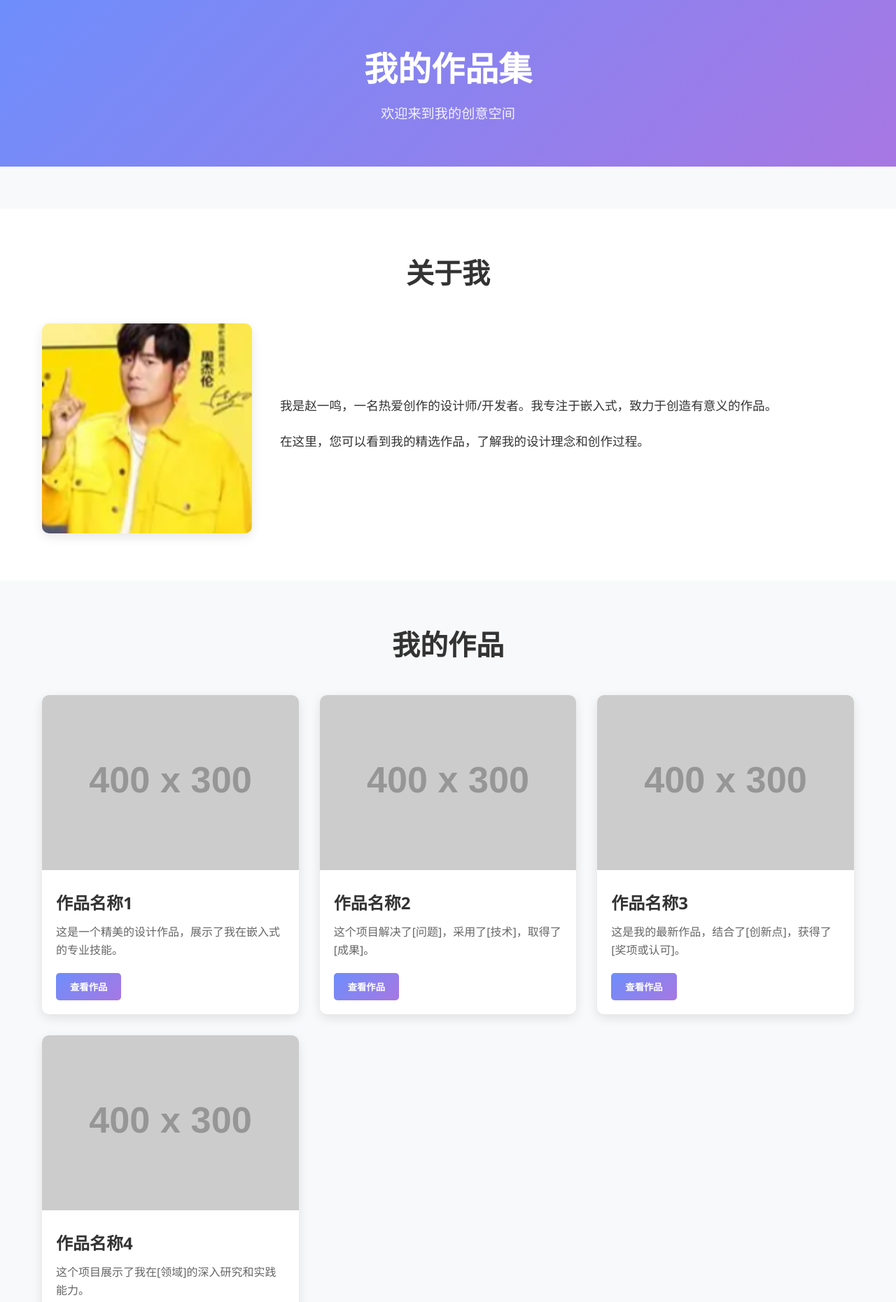
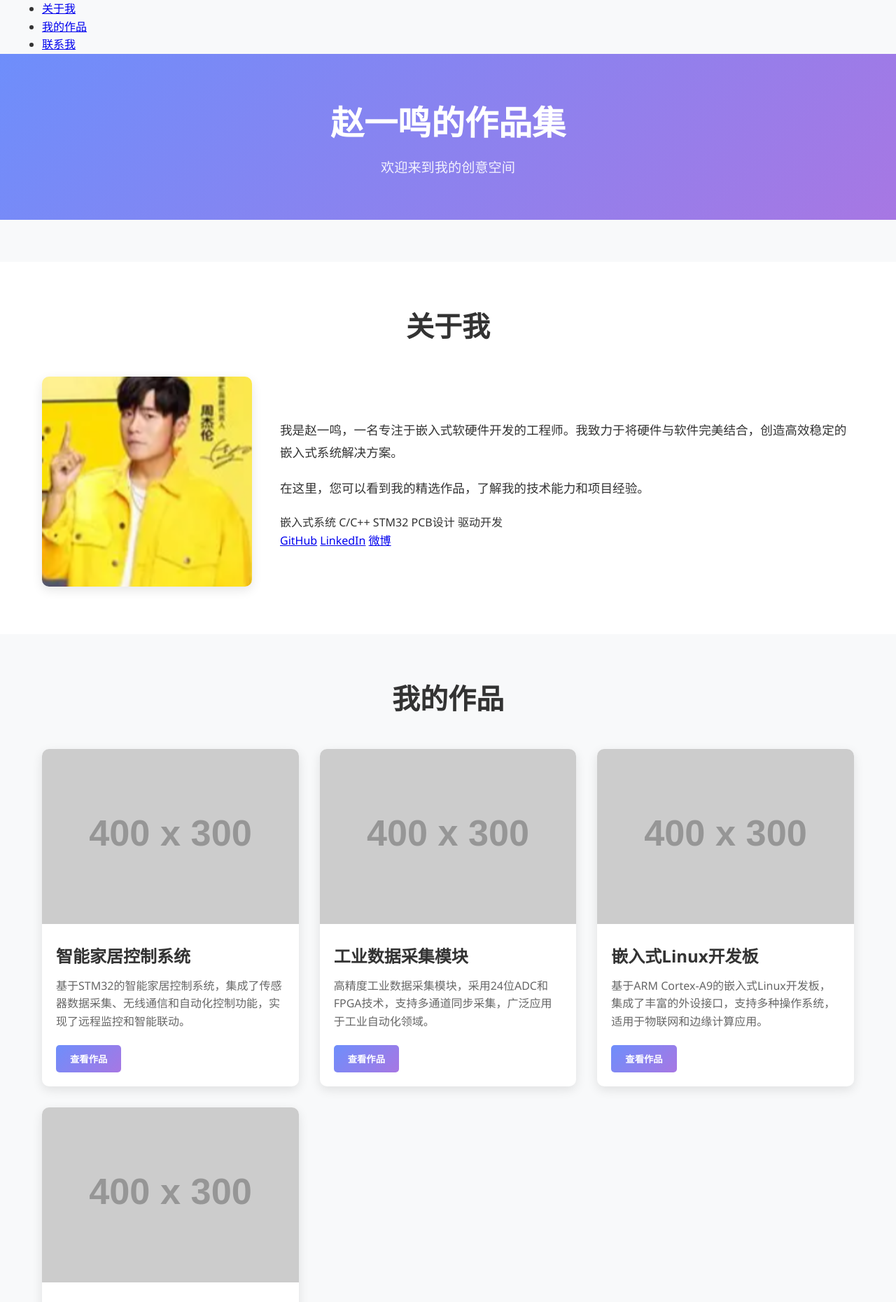
Before and after one commit to bbgu9/bbgu9.github.io, a plain HTML site: page index.html in a window 1280 px wide. Shown: the top 1860 px of the page at 70% size. Drawn offline with Linux system fonts and the light colour scheme; placeholder pictures from the web are drawn by us; a script that the page names is missing.

Commit message:
Update index.html

```diff
--- a/index.html
+++ b/index.html
@@ -3,34 +3,56 @@
 <head>
     <meta charset="UTF-8">
     <meta name="viewport" content="width=device-width, initial-scale=1.0">
-    <title>我的作品集</title>
+    <title>赵一鸣的作品集</title>
     <link rel="stylesheet" href="style.css">
 </head>
 <body>
+    <nav>
+        <div class="container">
+            <ul>
+                <li><a href="#about">关于我</a></li>
+                <li><a href="#projects">我的作品</a></li>
+                <li><a href="#contact">联系我</a></li>
+            </ul>
+        </div>
+    </nav>
+
     <header>
         <div class="container">
-            <h1>我的作品集</h1>
+            <h1>赵一鸣的作品集</h1>
             <p>欢迎来到我的创意空间</p>
         </div>
     </header>
 
     <main>
-        <section class="about">
+        <section class="about" id="about">
             <div class="container">
                 <h2>关于我</h2>
                 <div class="about-content">
                     <div class="profile">
-                        <img src="image/赵一鸣1.png" alt="我的照片">
+                        <img src="image/赵一鸣1.png" alt="赵一鸣">
                     </div>
                     <div class="bio">
-                        <p>我是赵一鸣，一名热爱创作的设计师/开发者。我专注于嵌入式，致力于创造有意义的作品。</p>
-                        <p>在这里，您可以看到我的精选作品，了解我的设计理念和创作过程。</p>
+                        <p>我是赵一鸣，一名专注于嵌入式软硬件开发的工程师。我致力于将硬件与软件完美结合，创造高效稳定的嵌入式系统解决方案。</p>
+                        <p>在这里，您可以看到我的精选作品，了解我的技术能力和项目经验。</p>
+                        <div class="skills">
+                            <span class="skill-tag">嵌入式系统</span>
+                            <span class="skill-tag">C/C++</span>
+                            <span class="skill-tag">STM32</span>
+                            <span class="skill-tag">PCB设计</span>
+                            <span class="skill-tag">驱动开发</span>
+                        </div>
+                        <div class="social-links">
+                            <a href="#">GitHub</a>
+                            <a href="#">LinkedIn</a>
+                            <a href="#">微博</a>
+                        </div>
                     </div>
                 </div>
             </div>
         </section>
 
-        <section class="projects">
+        <section class="projects" id="projects">
             <div class="container">
                 <h2>我的作品</h2>
                 <div class="projects-grid">
@@ -40,8 +62,8 @@
                             <img src="https://via.placeholder.com/400x300" alt="作品1">
                         </div>
                         <div class="project-info">
-                            <h3>作品名称1</h3>
-                            <p>这是一个精美的设计作品，展示了我在嵌入式的专业技能。</p>
+                            <h3>智能家居控制系统</h3>
+                            <p>基于STM32的智能家居控制系统，集成了传感器数据采集、无线通信和自动化控制功能，实现了远程监控和智能联动。</p>
                             <button class="view-btn">查看作品</button>
                         </div>
                     </div>
@@ -52,8 +74,8 @@
                             <img src="https://via.placeholder.com/400x300" alt="作品2">
                         </div>
                         <div class="project-info">
-                            <h3>作品名称2</h3>
-                            <p>这个项目解决了[问题]，采用了[技术]，取得了[成果]。</p>
+                            <h3>工业数据采集模块</h3>
+                            <p>高精度工业数据采集模块，采用24位ADC和FPGA技术，支持多通道同步采集，广泛应用于工业自动化领域。</p>
                             <button class="view-btn">查看作品</button>
                         </div>
                     </div>
@@ -64,8 +86,8 @@
                             <img src="https://via.placeholder.com/400x300" alt="作品3">
                         </div>
                         <div class="project-info">
-                            <h3>作品名称3</h3>
-                            <p>这是我的最新作品，结合了[创新点]，获得了[奖项或认可]。</p>
+                            <h3>嵌入式Linux开发板</h3>
+                            <p>基于ARM Cortex-A9的嵌入式Linux开发板，集成了丰富的外设接口，支持多种操作系统，适用于物联网和边缘计算应用。</p>
                             <button class="view-btn">查看作品</button>
                         </div>
                     </div>
@@ -76,8 +98,8 @@
                             <img src="https://via.placeholder.com/400x300" alt="作品4">
                         </div>
                         <div class="project-info">
-                            <h3>作品名称4</h3>
-                            <p>这个项目展示了我在[领域]的深入研究和实践能力。</p>
+                            <h3>电机驱动控制器</h3>
+                            <p>高性能电机驱动控制器，支持多种电机类型，采用FOC算法实现精确控制，广泛应用于机器人和自动化设备。</p>
                             <button class="view-btn">查看作品</button>
                         </div>
                     </div>
@@ -85,7 +107,7 @@
             </div>
         </section>
 
-        <section class="contact">
+        <section class="contact" id="contact">
             <div class="container">
                 <h2>联系我</h2>
                 <div class="contact-form">
@@ -111,9 +133,22 @@
 
     <footer>
         <div class="container">
-            <p>&copy; 2025 我的作品集. 保留所有权利.</p>
+            <div class="footer-content">
+                <p>&copy; 2025 赵一鸣的作品集. 保留所有权利.</p>
+                <div class="contact-dropdown">
+                    <button class="contact-btn">联系方式</button>
+                    <div class="dropdown-menu">
+                        <a href="mailto:example@email.com">邮箱: example@email.com</a>
+                        <a href="tel:+1234567890">电话: +1234567890</a>
+                        <a href="#">微信: your_wechat_id</a>
+                        <a href="#">QQ: your_qq_number</a>
+                    </div>
+                </div>
+            </div>
         </div>
     </footer>
+
+    <div class="loader"></div>
 
     <script src="script.js"></script>
 </body>
```
